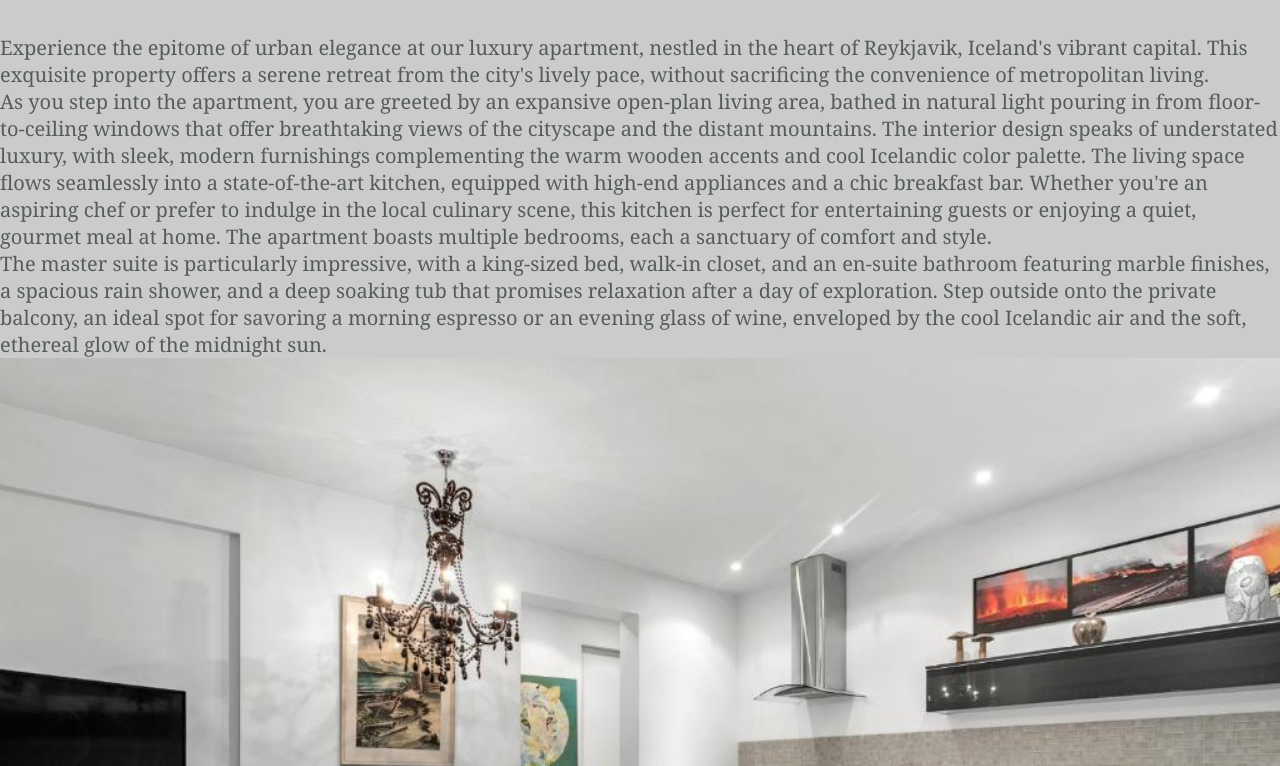
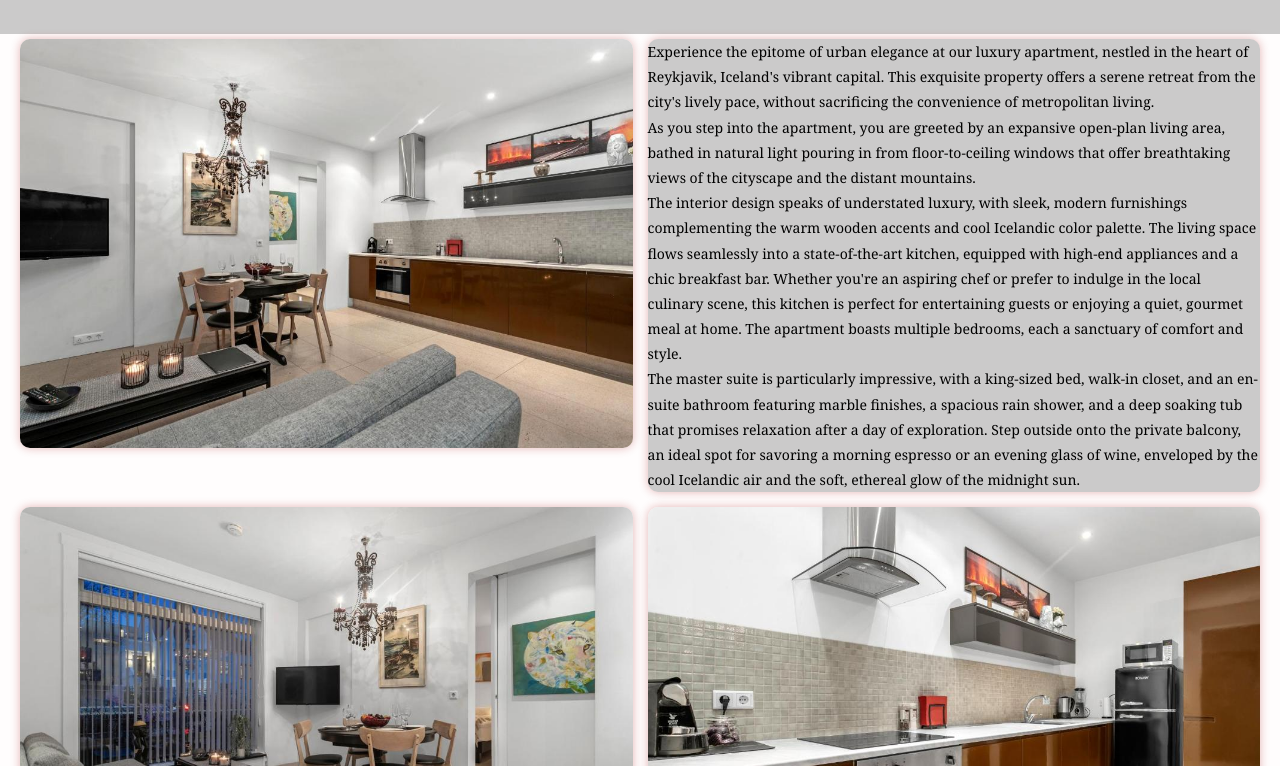
Before and after one commit to Kocunu/kms_website_project, a plain HTML site: page html/island.html in a window 1280 px wide. Shown: the part 266-1032 px from the top of the page. Drawn offline with Linux system fonts and the light colour scheme.

Commit message:
changes iceland.html und styleiceland

```diff
--- a/html/island.html
+++ b/html/island.html
@@ -10,7 +10,7 @@
     <body>
         <div class="IslandApartment" id="Island_main">
             <div class="navbar">
-                <a href="#home">Home</a>
+                <a href="../index.html">Home</a>
                 <a href="#apartments">Apartments</a>
                 <img src="../assets/logo.png" alt="KMS Luxury Apartments Logo" id="navbar-logo">
                 <a href="#contact">Contact</a>
@@ -24,25 +24,22 @@
                 54sqm | 2 Bedrooms | 1 bathroom | Balcony |
             </p>
             <br>
-            <div class="ApartmentDescription">
-            <p>
-                Experience the epitome of urban elegance at our luxury apartment, nestled in the heart of Reykjavik, Iceland's vibrant capital. This exquisite property offers a serene retreat from the city's lively pace, without sacrificing the convenience of metropolitan living. <br>
+        </div>
+        <div class ="site-container">
+        <div class="gallery">
+            <div class="gallery-image">
+                <img src="../assets/island/1.jpg" alt="Großes Zimmerbild">
+              </div>
+              <div class ="textbild">
+                  Experience the epitome of urban elegance at our luxury apartment, nestled in the heart of Reykjavik, Iceland's vibrant capital. This exquisite property offers a serene retreat from the city's lively pace, without sacrificing the convenience of metropolitan living. <br>
 
-                As you step into the apartment, you are greeted by an expansive open-plan living area, bathed in natural light pouring in from floor-to-ceiling windows that offer breathtaking views of the cityscape and the distant mountains. The interior design speaks of understated luxury, with sleek, modern furnishings complementing the warm wooden accents and cool Icelandic color palette.
+                  As you step into the apartment, you are greeted by an expansive open-plan living area, bathed in natural light pouring in from floor-to-ceiling windows that offer breathtaking views of the cityscape and the distant mountains. <br>The interior design speaks of understated luxury, with sleek, modern furnishings complementing the warm wooden accents and cool Icelandic color palette.
 
-                The living space flows seamlessly into a state-of-the-art kitchen, equipped with high-end appliances and a chic breakfast bar. Whether you're an aspiring chef or prefer to indulge in the local culinary scene, this kitchen is perfect for entertaining guests or enjoying a quiet, gourmet meal at home.
+                  The living space flows seamlessly into a state-of-the-art kitchen, equipped with high-end appliances and a chic breakfast bar. Whether you're an aspiring chef or prefer to indulge in the local culinary scene, this kitchen is perfect for entertaining guests or enjoying a quiet, gourmet meal at home.
 
-                The apartment boasts multiple bedrooms, each a sanctuary of comfort and style. <br> The master suite is particularly impressive, with a king-sized bed, walk-in closet, and an en-suite bathroom featuring marble finishes, a spacious rain shower, and a deep soaking tub that promises relaxation after a day of exploration.
+                  The apartment boasts multiple bedrooms, each a sanctuary of comfort and style. <br> The master suite is particularly impressive, with a king-sized bed, walk-in closet, and an en-suite bathroom featuring marble finishes, a spacious rain shower, and a deep soaking tub that promises relaxation after a day of exploration.
 
-                Step outside onto the private balcony, an ideal spot for savoring a morning espresso or an evening glass of wine, enveloped by the cool Icelandic air and the soft, ethereal glow of the midnight sun.
-
-
-            </p>
-        </div>
-        </div>
-        <div class="gallery">
-            <div class="gallery-image large">
-                <img src="../assets/island/1.jpg" alt="Großes Zimmerbild">
+                  Step outside onto the private balcony, an ideal spot for savoring a morning espresso or an evening glass of wine, enveloped by the cool Icelandic air and the soft, ethereal glow of the midnight sun.
               </div>
               <div class="gallery-image">
                 <img src="../assets/island/2.jpg" alt="Kleines Zimmerbild">
@@ -60,11 +57,28 @@
         <ul class="features">
             <li class="feature">
                 <img class="feature-icon" src="../assets/wifi_logo.png" alt="">
-              <span>WLAN inklusive</span>
+              <span>WLAN</span>
             </li>
             <li class="feature">
                 <img class="feature-icon" src="../assets/haustier.jpg" alt="">
-                <span>Haustiere erlaubt</span>
+                <span>Pet-friendly</span>
             </li>
+            <li class="feature">
+              <img class="feature-icon" src="../assets/fernseher.png" alt="">
+              <span>Flatscreen - TV</span>
+          </li>
+          <li class="feature">
+            <img class="feature-icon" src="../assets/sauna.png" alt="">
+            <span>Sauna</span>
+          </li>
+          <li class="feature">
+            <img class="feature-icon" src="../assets/whirlpool.png" alt="">
+            <span>Whirpool</span>
+          </li>
+          <li class="feature">
+            <img class="feature-icon" src="../assets/uhr.png" alt="">
+            <span>24hr Service</span>
+          </li>
         </ul>
+      </div>
     </body>
--- a/style/style_island.css
+++ b/style/style_island.css
@@ -66,31 +66,42 @@
 }
 
 .ApartmentDescription {
-    text-align: left;
+    text-align: center;
     font-size: 20px;
     font-family:Georgia, 'Times New Roman', Times, serif;
     color:#565c5e
 }
 
 .gallery {
+  margin-top: 5px;
     display: grid;
     grid-template-columns: 2fr 2fr; /* 2 Teile für das große Bild, 1 Teil für die kleineren Bilder */
-    gap: 0px;
+    gap: 15px;
   }
 
   .gallery-image {
     position: relative;
   }
 
-  .gallery-image.large {
-    grid-column: span 2;
-    grid-row: span 2; /* Das große Bild erstreckt sich über zwei Reihen */
-  }
+.textbild {
+  border: #000000;
+  font-size: 14px;
+  font-family: Georgia, 'Times New Roman', Times, serif;
+  text-align: left;
+  border:2px #00000000;
+  border-radius: 10px;
+  box-shadow: 0 0 10px rgba(167, 16, 16, 0.3);
+  background-color: #33333341;
+  box-sizing: border-box;
+  line-height: 1.8;
+}
 
   .gallery-image img {
     width: 100%;
     height: auto;
     display: block;
+    border-radius: 10px;
+    box-shadow: 0 0 10px rgba(167, 16, 16, 0.3);
   }
 
 
@@ -101,6 +112,7 @@
     list-style: none;
     padding: 0;
     margin-top: 10px; /* Abstand von der Bildergalerie */
+    justify-content:space-around;
   }
 
   .feature {
@@ -116,3 +128,14 @@
     width: 24px; /* oder die gewünschte Größe der Icons */
     height: 24px;
   }
+
+  .site-container {
+    max-width: 1400px;
+    margin: 0 auto;
+    padding: 0 20px;
+
+  }
+
+  body {
+    background-color: #fffdfd;
+  }
```
Also changed, not shown: assets/fernseher.png (added), assets/sauna.png (added), assets/uhr.png (added), assets/whirlpool.png (added).
